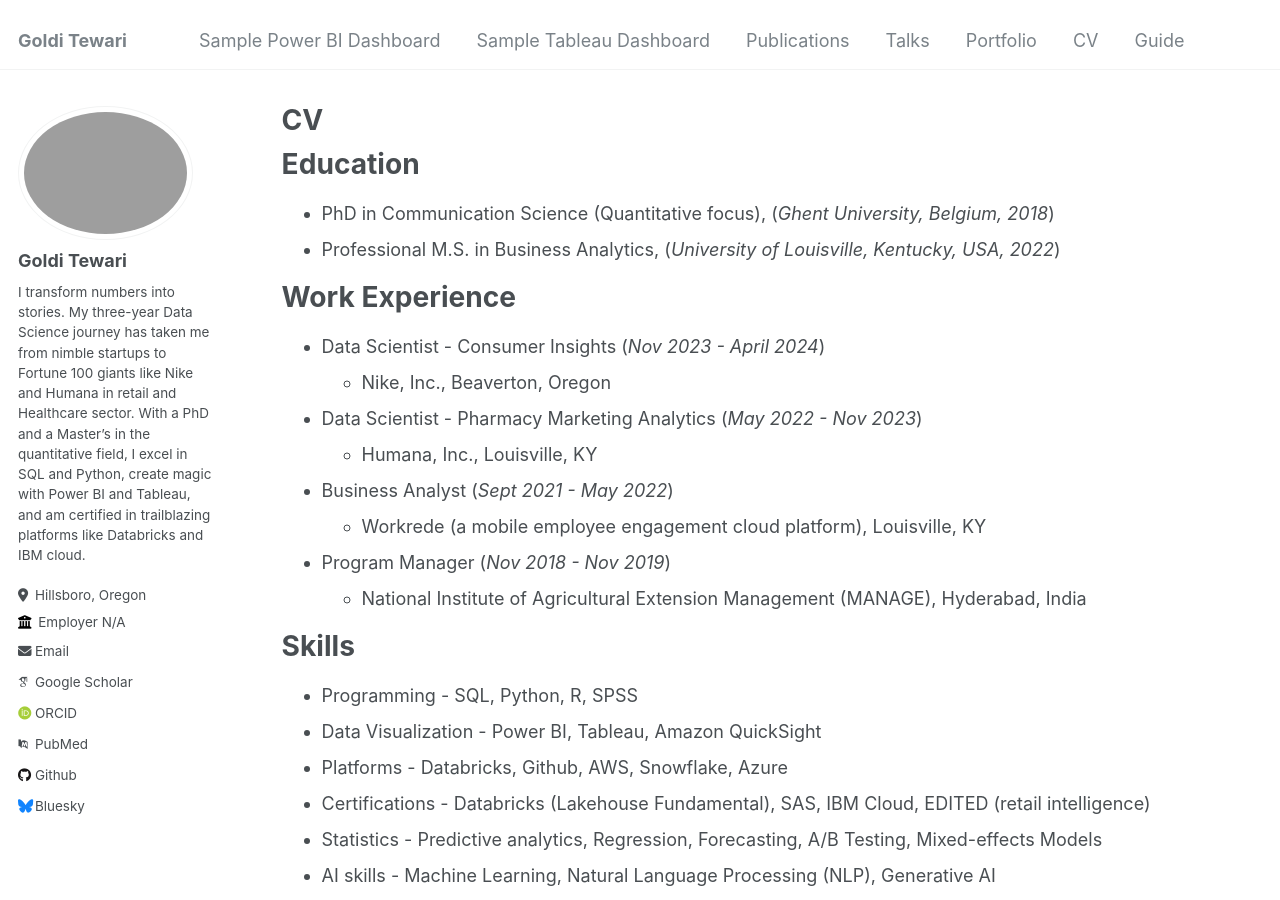
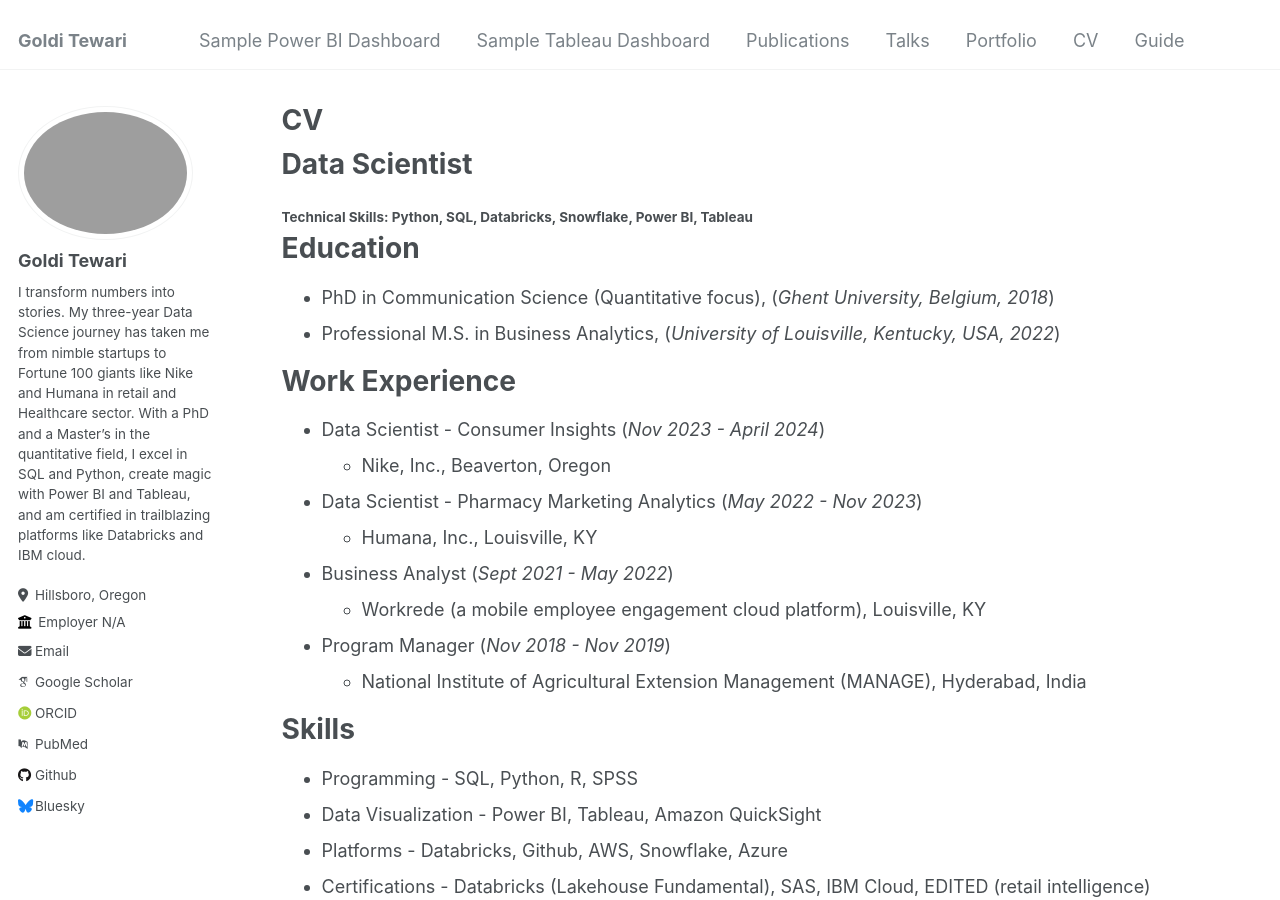
Before and after one commit to golditewari9/golditewari.github.io, a Jekyll site: the page built from _pages/cv.md, in a window 1280 px wide and 900 px high. Built offline with Jekyll 4.4.1, drawn with Linux system fonts in a browser that asks for light colours; some web fonts are replaced.

Commit message:
Update cv.md

```diff
--- a/_pages/cv.md
+++ b/_pages/cv.md
@@ -8,6 +8,9 @@ redirect_from:
 ---
 
 {% include base_path %}
+# Data Scientist
+
+#### Technical Skills: Python, SQL, Databricks, Snowflake, Power BI, Tableau
 
 Education
 ======
```
